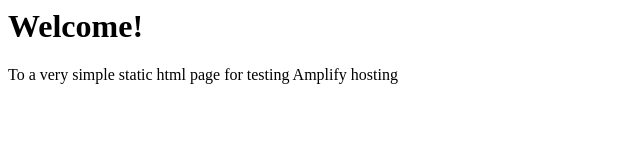
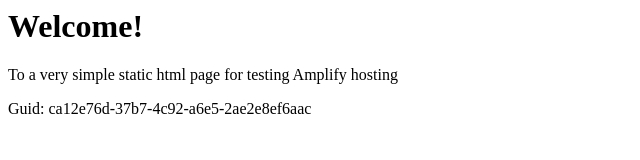
Before and after one commit to aws-aemilia-hkg/Github-PR-Commit-Integration-Test-DoNotTouch-GitHubAutoBuildCanaryTest-v1-preprod-ap-east-1, a website: page src/index.html in a window 1280 px wide. Shown: the whole page, without its empty margins (0-640 px from the left). Drawn offline with Linux system fonts and the light colour scheme.

Commit message:
commit from integ tests

```diff
--- a/src/index.html
+++ b/src/index.html
@@ -1,3 +1,5 @@
+
+
 <html lang="en">
 
 <head>
@@ -10,6 +12,6 @@
 <body>
     <h1>Welcome!</h1>
     <p>To a very simple static html page for testing Amplify hosting</p>
-</body>
+    <p>Guid: ca12e76d-37b7-4c92-a6e5-2ae2e8ef6aac</p></body>
 
 </html>
```
